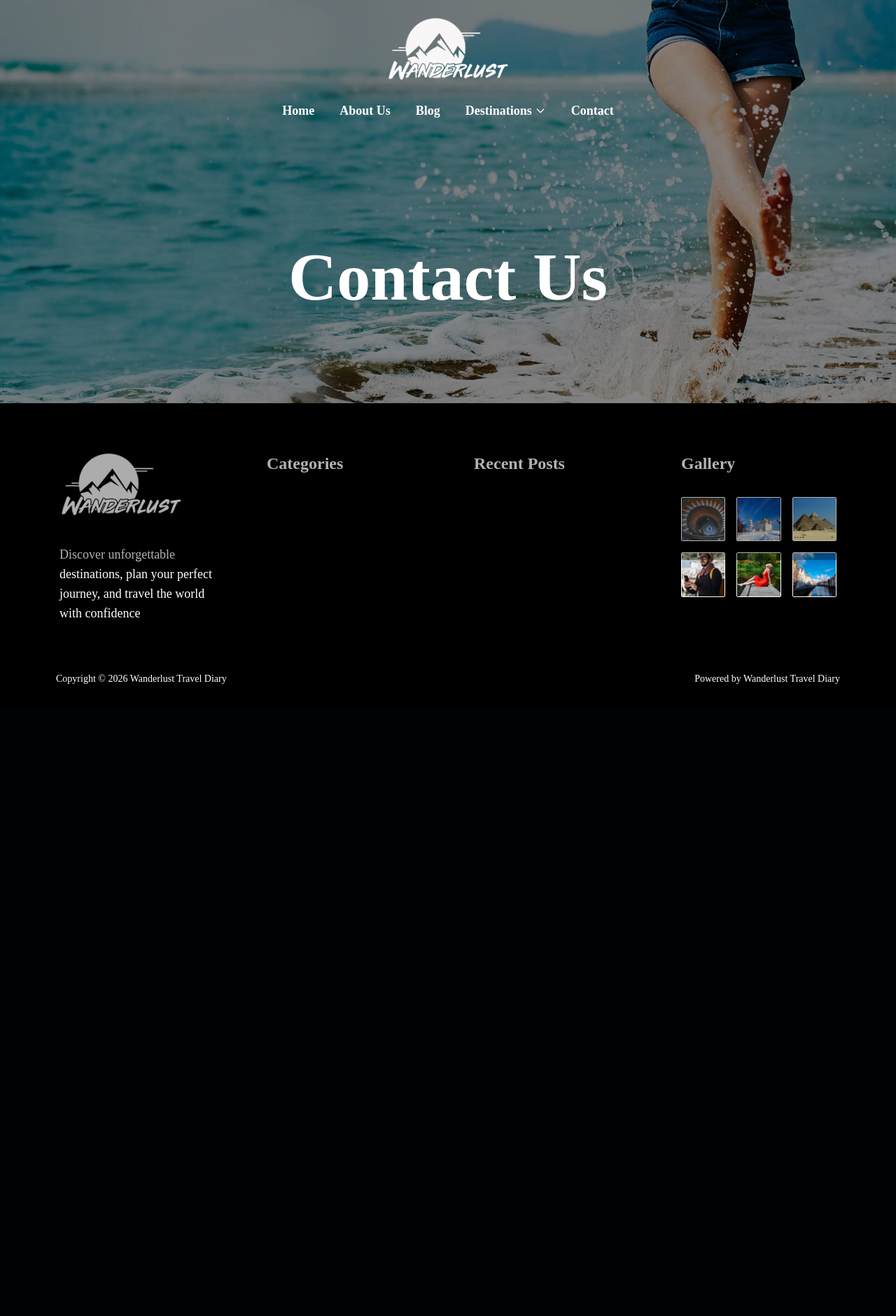
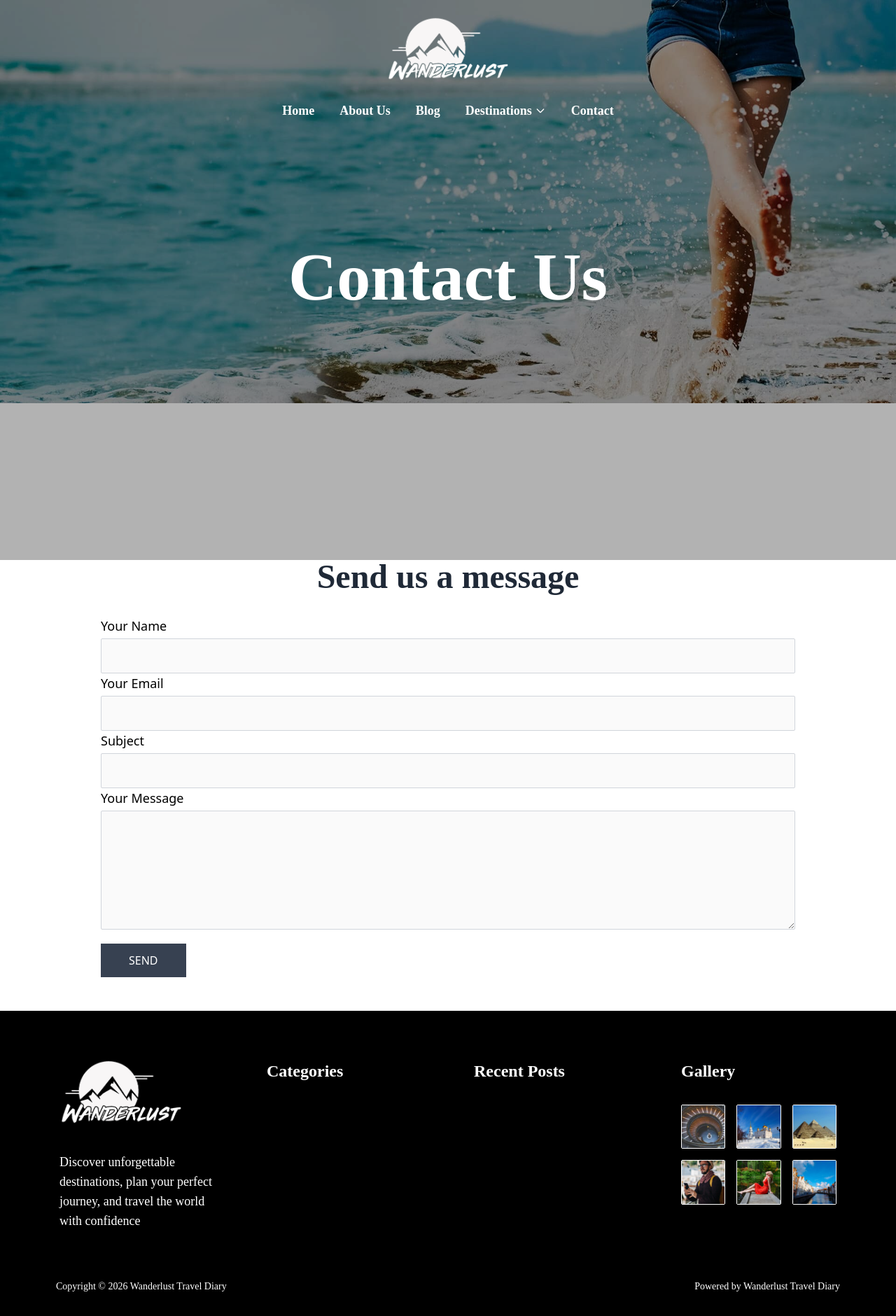
Before and after one commit to ariyarastpour/project1, a Django app: template templates/website/contact.html in a window 1280 px wide. Shown: the whole page at 70% size. Before the commit the page ends 977 px from the top, so only its background shows below. Run offline with Django 5.2, Linux system fonts and the light colour scheme; the template is opened without the code that fills it, so the values that code supplies are empty; some libraries are stand-ins or nearby versions.

Commit message:
I finished contact form

```diff
--- a/blog/templatetags/blog_tags.py
+++ b/blog/templatetags/blog_tags.py
@@ -44,6 +44,7 @@ def posts_categories_header():
         cat_dict[name]=posts.filter(category=name).count()
     return {'categories':cat_dict}
 
+# popular posts
 @register.inclusion_tag('blog/blog-popular-posts.html')
 def popular_posts():
     posts = Post.objects.filter(status=1).order_by('-counted_view')[:6]
--- a/templates/website/contact.html
+++ b/templates/website/contact.html
@@ -247,6 +247,41 @@
             <p></p>
         </div>
     </header>
+
+
+
+    <section class="w-full mt-44 space-y-6 px-36 py-12">
+        <h2 class="text-5xl font-semibold text-center text-gray-800 mb-8">Send us a message</h2>
+
+        <form method="post" class="gap-3">
+         {% csrf_token %}
+            <div class="flex flex-col gap-1">
+                <label class="text-lg font-medium">Your Name </label>
+                <input type="text" name="name" class="w-full bg-[#FAFAFA] border border-gray-300 rounded-sm p-3 focus:outline-none focus:ring-1 focus:ring-gray-400">
+            </div>
+
+            <div class="flex flex-col gap-1">
+                <label class="text-lg font-medium">Your Email </label>
+                <input type="email" name="email" class="w-full bg-[#FAFAFA] border border-gray-300 rounded-sm p-3 focus:outline-none focus:ring-1 focus:ring-gray-400">
+            </div>
+
+            <div class="flex flex-col gap-1">
+                <label class="text-lg font-medium">Subject</label>
+                <input type="text" name="subject" class="w-full bg-[#FAFAFA] border border-gray-300 rounded-sm p-3 focus:outline-none focus:ring-1 focus:ring-gray-400">
+            </div>
+
+            <div class="flex flex-col gap-1">
+                <label class="text-lg font-medium">Your Message</label>
+                <textarea rows="6" name="message" class="w-full bg-[#FAFAFA] border border-gray-300 rounded-sm p-3 focus:outline-none focus:ring-1 focus:ring-gray-400"></textarea>
+            </div>
+
+            <button type="submit" class="bg-gray-700 mt-5 text-white px-10 py-3 hover:bg-gray-800 transition-colors">
+                SEND
+            </button>
+        </form>
+
+    </section>
+
 </body>
 </html>
 {% endblock %}
--- a/website/urls.py
+++ b/website/urls.py
@@ -6,5 +6,5 @@ app_name = 'website'
 urlpatterns = [
     path('', Home_view, name='home'),
     path('about/', About_view, name='about'),
-    path('contact/', Contact_view, name='contact')
+    path('contact', Contact_view, name='contact')
 ]
```
Also changed, not shown: website/forms.py (added, +8 -0 lines), website/views.py (+12 -1 lines).
